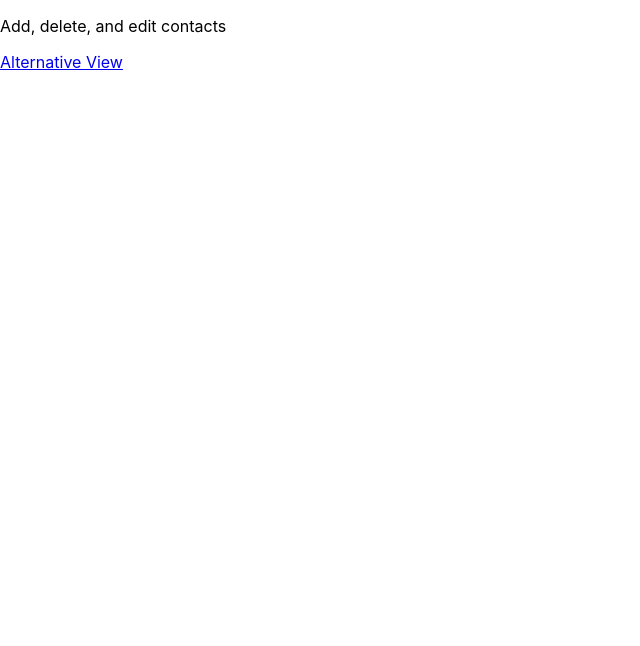
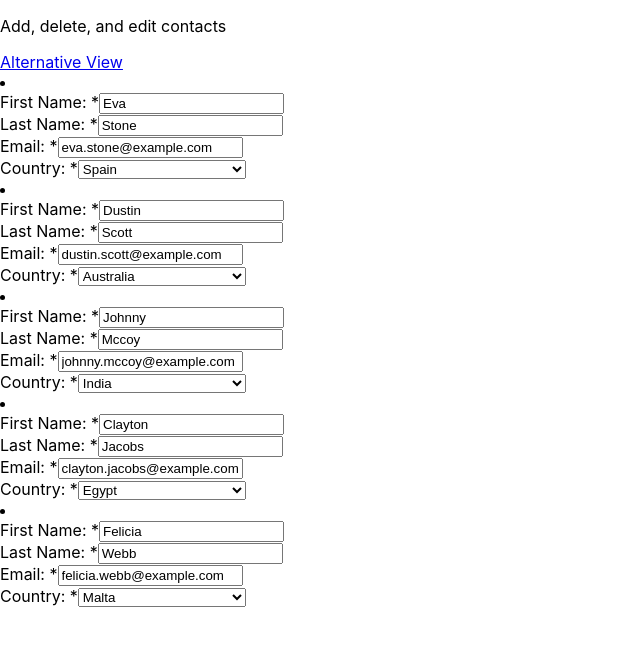
Before and after one commit to Gina-K/address-book, a React (Vite) app: page / in a window 1280 px wide. Shown: the top 646 px of the page, without its empty margins (0-640 px from the left). Built offline with nearby package versions, Linux system fonts and the light colour scheme.

Commit message:
render placeholder contacts

```diff
--- /dev/null
+++ b/src/components/ContactCard.tsx
@@ -0,0 +1,39 @@
+import {Contact} from '../data/types.ts';
+
+type Props = {
+  contact: Contact;
+}
+
+export const ContactCard = ({contact}: Props) => {
+  const {firstName, lastName, email, country} = contact;
+  // const isEditing = false;
+  const isEditing = true;
+  const visibility = isEditing ? 'visible' : 'hidden';
+
+  return (
+    <>
+      <div>
+        <label htmlFor="firstName" style={{visibility}}>First Name: <span aria-label="required">*</span></label>
+        <input id="firstName" type="text" name="firstName" value={firstName} required disabled={!isEditing}/>
+      </div>
+
+      <div>
+        <label htmlFor="lastName" style={{visibility}}>Last Name: <span aria-label="required">*</span></label>
+        <input id="lastName" type="text" name="lastName" value={lastName} required disabled={!isEditing}/>
+      </div>
+
+      <div>
+        <label htmlFor="email" style={{visibility}}>Email: <span aria-label="required">*</span></label>
+        <input id="email" type="text" name="email" value={email} required disabled={!isEditing}/>
+      </div>
+
+      <div>
+        <label htmlFor="country" style={{visibility}}>Country: <span aria-label="required">*</span></label>
+        <select id="country" name="country" value={country} required disabled={!isEditing}>
+          <option value="">Please choose a country</option>
+          <option value={country}>{country}</option>
+        </select>
+      </div>
+    </>
+  );
+};
--- /dev/null
+++ b/src/components/ContactCardsContainer.tsx
@@ -0,0 +1,17 @@
+import {PLACEHOLDER_CONTACTS} from '../data/constants.ts';
+import type {Contact} from '../data/types.ts';
+import {ContactCard} from './ContactCard.tsx';
+
+export const ContactCardsContainer = () => {
+  const contacts = PLACEHOLDER_CONTACTS;
+
+  return (
+    <>
+      {contacts.map((contact: Contact) => (
+        <li key={contact.id}>
+          <ContactCard contact={contact} />
+        </li>
+      ))}
+    </>
+  );
+};
--- /dev/null
+++ b/src/components/ContactList.tsx
@@ -0,0 +1,17 @@
+import {PLACEHOLDER_CONTACTS} from '../data/constants.ts';
+import {Contact} from '../data/types.ts';
+import {ContactListItem} from './ContactListItem.tsx';
+
+export const ContactList = () => {
+  const contacts = PLACEHOLDER_CONTACTS;
+
+  return (
+    <>
+      {contacts.map((contact: Contact) => (
+        <li key={contact.id}>
+          <ContactListItem contact={contact} />
+        </li>
+      ))}
+    </>
+  );
+};
--- /dev/null
+++ b/src/components/ContactListItem.tsx
@@ -0,0 +1,28 @@
+import type {Contact} from '../data/types.ts';
+
+type Props = {
+  contact: Contact;
+}
+
+export const ContactListItem = ({contact}: Props) => {
+  const {firstName, lastName, email, country} = contact;
+
+  return (
+    <>
+      <div>
+        <span>Name: </span>
+        <span>{`${firstName} ${lastName}`}</span>
+      </div>
+
+      <div>
+        <span>E-mail: </span>
+        <span>{email}</span>
+      </div>
+
+      <div>
+        <span>Country: </span>
+        <span>{country}</span>
+      </div>
+    </>
+  );
+};
--- a/src/views/ContactsManager.tsx
+++ b/src/views/ContactsManager.tsx
@@ -1,10 +1,12 @@
 import {Link} from 'react-router-dom';
+import {ContactCardsContainer} from '../components/ContactCardsContainer.tsx';
 
 export const ContactsManager = () => {
   return (
     <>
       <p>Add, delete, and edit contacts</p>
       <Link to="contacts-list">Alternative View</Link>
+      <ContactCardsContainer />
     </>
   );
 };
--- a/src/views/ContactsViewer.tsx
+++ b/src/views/ContactsViewer.tsx
@@ -1,10 +1,12 @@
 import {Link} from 'react-router-dom';
+import {ContactList} from '../components/ContactList.tsx';
 
 export const ContactsViewer = () => {
   return (
     <>
       <p>View Contact List</p>
       <Link to="/">Edit</Link>
+      <ContactList />
     </>
   );
 };
```
